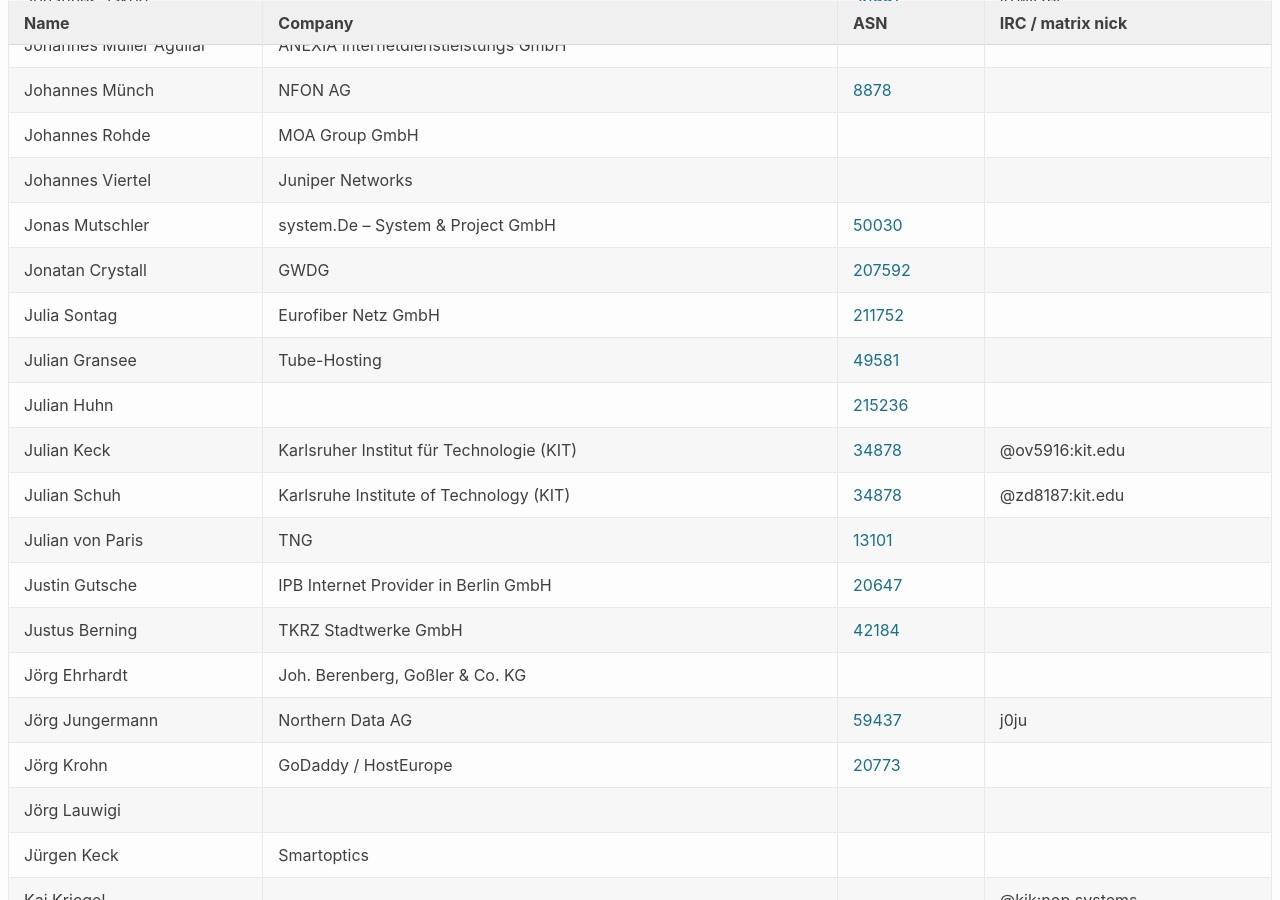
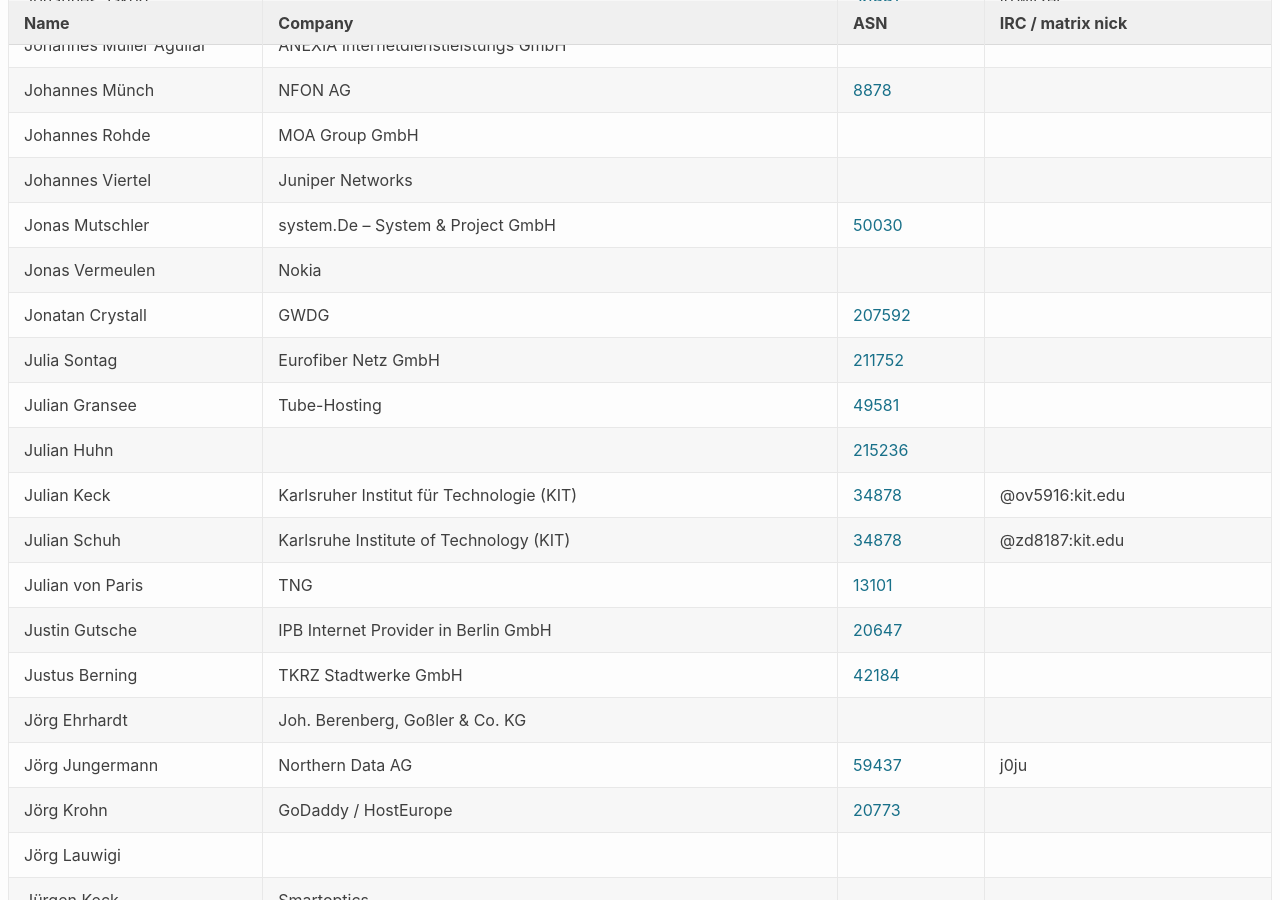
Before and after one commit to denog/pretix-attendeelist, a Jekyll site: the page built from denog16/index.markdown, in a window 1280 px wide and 900 px high, scrolled down 10306 px. Built offline with Jekyll 4.4.1, drawn with Linux system fonts in a browser that asks for light colours.

Commit message:
Latest data: Mon Nov  4 10:33:29 UTC 2024

```diff
--- a/_data/attendees_denog16_onsite.json
+++ b/_data/attendees_denog16_onsite.json
@@ -1378,6 +1378,12 @@
     "company": "system.De – System & Project GmbH",
     "irc": null,
     "asn": "50030"
+  },
+  {
+    "name": "Jonas Vermeulen",
+    "company": "Nokia",
+    "irc": null,
+    "asn": null
   },
   {
     "name": "Jonatan Crystall",
```
